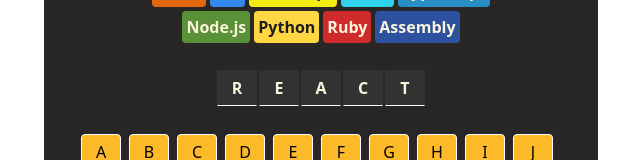
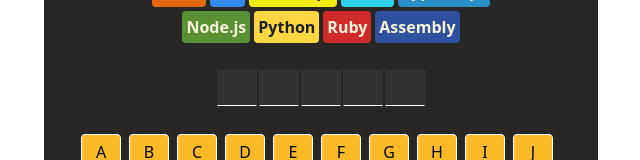
Before and after one commit to thierry-byiringiro/assemblyEndGame, a React (Vite) app: page / in a window 1280 px wide. Shown: the part 269-429 px from the top of the page, without its empty margins (319-959 px from the left). Built offline with nearby package versions, Linux system fonts and the light colour scheme.

Commit message:
refactored the lines of codes using prettier

```diff
--- a/src/components/Keyboard.tsx
+++ b/src/components/Keyboard.tsx
@@ -2,16 +2,6 @@
 import clsx from "clsx";
 
 export default function Keyboard() {
-  const [currentWord, setCurrentWord] = useState("react");
-  const getWords = currentWord.split("").map((el, index) => (
-    <span
-      key={index}
-      className="h-9 w-10 border-b border-b-white border border-[#323232] bg-[#323232] flex justify-center items-center text-[#F9F4DA]  font-bold"
-    >
-      {el.toUpperCase()}
-    </span>
-  ));
-
   const [guessedWord, setGuessedWord] = useState<string[]>([]);
   function addGuessedWords(letter: string) {
     setGuessedWord((word) => {
@@ -20,18 +10,28 @@
       return Array.from(letterSet);
     });
   }
+  const [currentWord, setCurrentWord] = useState("react");
+  const getWords = currentWord.split("").map((letter, index) => (
+    <span
+      key={index}
+      className="h-9 w-10 border-b border-b-white border border-[#323232] bg-[#323232] flex justify-center items-center text-[#F9F4DA]  font-bold"
+    >
+      {guessedWord.includes(letter) ? letter.toUpperCase() : ""}
+    </span>
+  ));
+
   const alphabets = "abcdefghijklmnopqrstuvwxyz";
   const getKeyboard = alphabets.split("").map((letter, index) => {
     const isGuessed = guessedWord.includes(letter);
     const isCorrect = isGuessed && currentWord.includes(letter);
     const isWrong = isGuessed && !currentWord.includes(letter);
     const classNames = clsx({
-        correct : isCorrect,
-        wrong : isWrong,
-    })
+      correct: isCorrect,
+      wrong: isWrong,
+    });
     return (
       <button
-        style={{backgroundColor : classNames}}
+        style={{ backgroundColor: classNames }}
         key={index}
         value={letter}
         onClick={() => addGuessedWords(letter)}
```
